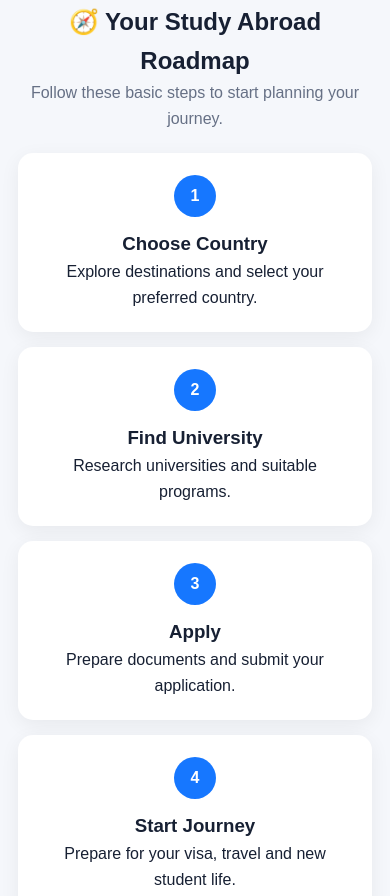
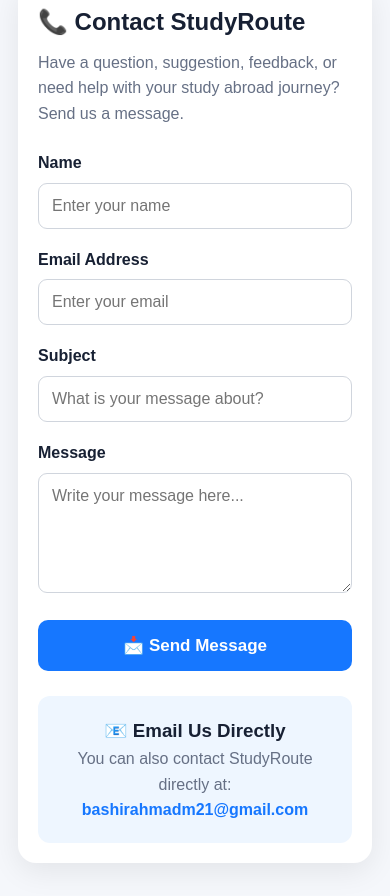
Before and after one commit to bashirahmadm21-code/Studyroute, a plain HTML site: page index.html in a window 390 px wide. Shown: the part 5626-6522 px from the top of the page. Drawn offline with Linux system fonts and the light colour scheme.

Commit message:
Update index.html

```diff
--- a/index.html
+++ b/index.html
@@ -354,6 +354,57 @@
     margin-top:20px;
 }
 
+/* CONTACT */
+
+.contact{
+    background:white;
+    border-radius:18px;
+    padding:30px;
+    margin-top:30px;
+    box-shadow:0 8px 30px rgba(0,0,0,.08);
+}
+
+.contact h2{
+    margin-bottom:8px;
+}
+
+.contact-text{
+    color:#667085;
+    margin-bottom:24px;
+}
+
+.contact-grid{
+    display:grid;
+    grid-template-columns:1fr 1fr;
+    gap:18px;
+}
+
+.contact-full{
+    grid-column:1 / -1;
+}
+
+.contact button{
+    margin-top:20px;
+}
+
+.contact-email{
+    margin-top:25px;
+    padding:20px;
+    border-radius:12px;
+    background:#eef6ff;
+    text-align:center;
+}
+
+.contact-email p{
+    color:#667085;
+}
+
+.contact-email a{
+    color:#1677ff;
+    font-weight:bold;
+    text-decoration:none;
+}
+
 /* FOOTER */
 
 footer{
@@ -406,16 +457,19 @@
     .form-grid,
     .grid,
     .roadmap,
-    .guidance-grid{
+    .guidance-grid,
+    .contact-grid{
         grid-template-columns:1fr;
     }
 
-    .guidance-full{
+    .guidance-full,
+    .contact-full{
         grid-column:auto;
     }
 
     .card,
-    .guidance{
+    .guidance,
+    .contact{
         padding:20px;
     }
 
@@ -440,6 +494,7 @@
         <a href="#scholarships">Scholarships</a>
         <a href="#guidance">Guidance</a>
         <a href="#roadmap">Roadmap</a>
+        <a href="#contact">Contact Us</a>
     </nav>
 
 </header>
@@ -868,6 +923,106 @@
 </section>
 
 
+<!-- CONTACT -->
+
+<section class="contact" id="contact">
+
+    <h2>📞 Contact StudyRoute</h2>
+
+    <p class="contact-text">
+        Have a question, suggestion, feedback, or need help with
+        your study abroad journey? Send us a message.
+    </p>
+
+    <form action="https://formsubmit.co/bashirahmadm21@gmail.com" method="POST">
+
+        <input type="hidden"
+               name="_subject"
+               value="New Contact Message - StudyRoute">
+
+        <input type="hidden"
+               name="_captcha"
+               value="false">
+
+        <div class="contact-grid">
+
+            <div>
+                <label for="contactName">Name</label>
+
+                <input
+                    type="text"
+                    id="contactName"
+                    name="name"
+                    placeholder="Enter your name"
+                    required>
+            </div>
+
+
+            <div>
+                <label for="contactEmail">Email Address</label>
+
+                <input
+                    type="email"
+                    id="contactEmail"
+                    name="email"
+                    placeholder="Enter your email"
+                    required>
+            </div>
+
+
+            <div class="contact-full">
+
+                <label for="contactSubject">Subject</label>
+
+                <input
+                    type="text"
+                    id="contactSubject"
+                    name="subject"
+                    placeholder="What is your message about?"
+                    required>
+
+            </div>
+
+
+            <div class="contact-full">
+
+                <label for="contactMessage">Message</label>
+
+                <textarea
+                    id="contactMessage"
+                    name="message"
+                    placeholder="Write your message here..."
+                    required></textarea>
+
+            </div>
+
+        </div>
+
+
+        <button type="submit">
+            📩 Send Message
+        </button>
+
+    </form>
+
+
+    <div class="contact-email">
+
+        <h3>📧 Email Us Directly</h3>
+
+        <p>
+            You can also contact StudyRoute directly at:
+        </p>
+
+        <a href="mailto:bashirahmadm21@gmail.com">
+            bashirahmadm21@gmail.com
+        </a>
+
+    </div>
+
+</section>
+
+
 <!-- ROADMAP -->
 
 <div class="section-title" id="roadmap">
@@ -941,6 +1096,9 @@
         <a href="#scholarships">Scholarships</a>
         <a href="#guidance">Guidance</a>
         <a href="#roadmap">Roadmap</a>
+        <a href="#contact">Contact Us</a>
+        <a href="privacy.html">Privacy Policy</a>
+        <a href="about.html">About Us</a>
 
     </div>
 
@@ -1035,13 +1193,5 @@
 
 </script>
 
-<p style="text-align:center; margin:30px;">
-  <a href="privacy.html">🔒 Privacy Policy</a>
-</p>
-
-<p style="text-align:center; margin:10px;">
-  <a href="about.html">ℹ️ About StudyRoute</a>
-</p>
-
 </body>
 </html>
```
